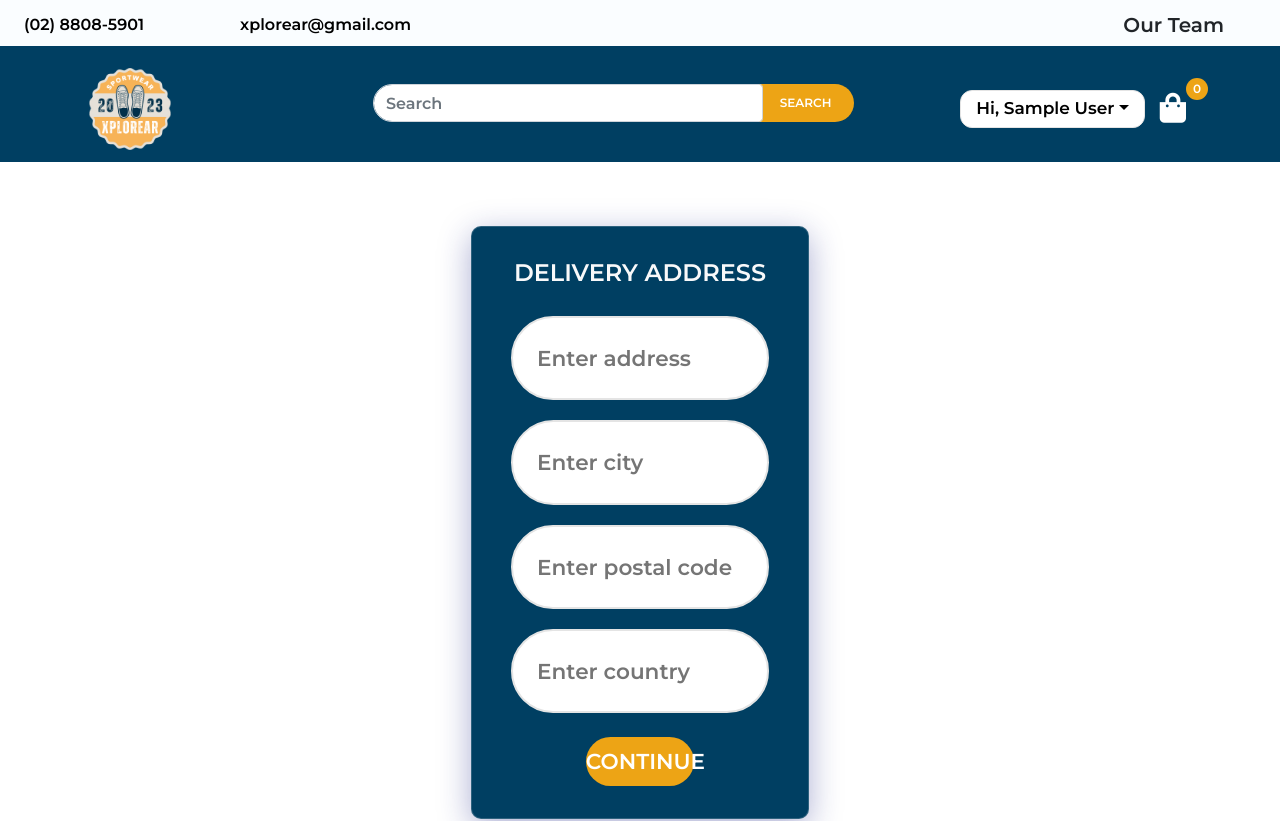
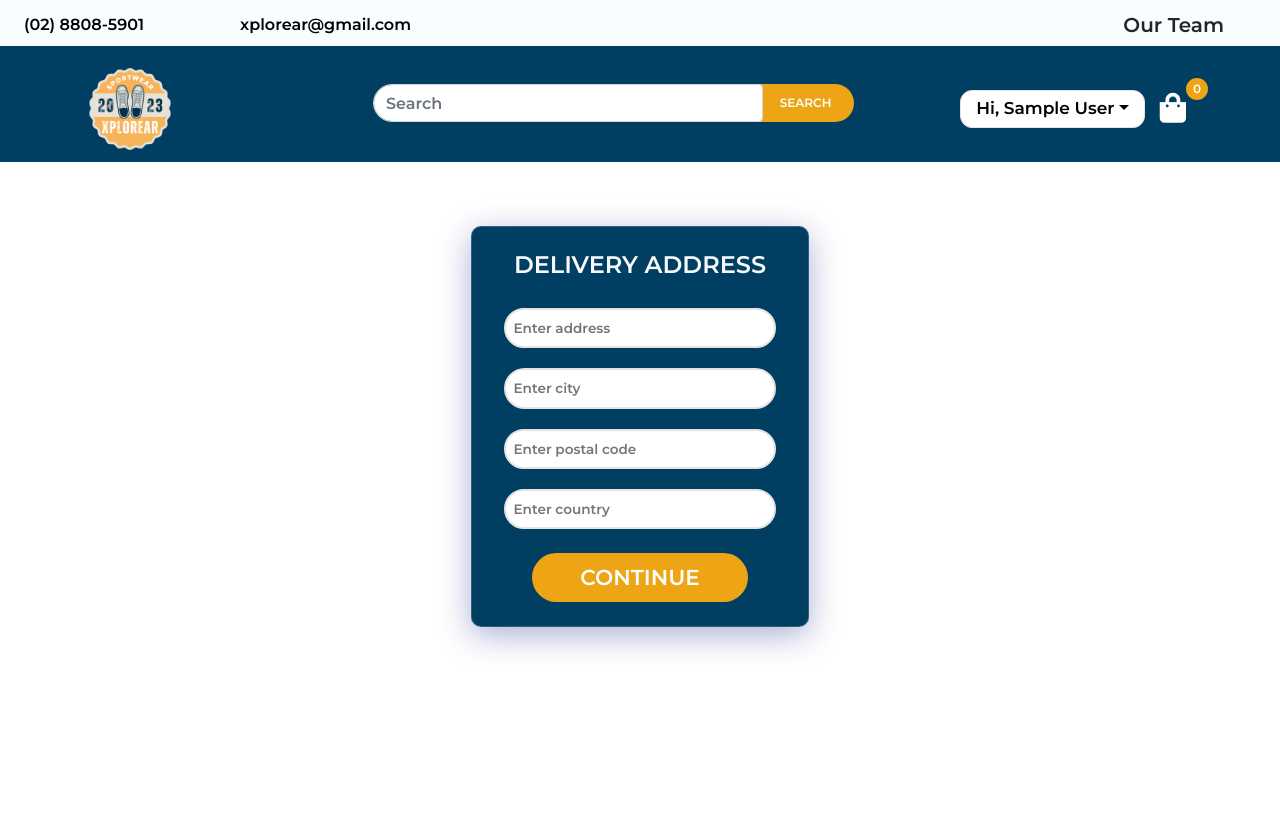
Before and after one commit to Masterkent11/Capstone-Project-File-Final, a React (Create React App) app in the folder clientfrontend/: page /shipping in a window 1280 px wide. Shown: the top 821 px of the page. Built offline with nearby package versions, Linux system fonts and the light colour scheme; sample sign-in values are in the browser's storage.

Commit message:
Update App.css
update shipping tab

```diff
--- a/clientfrontend/src/App.css
+++ b/clientfrontend/src/App.css
@@ -542,7 +542,7 @@ padding: 8vmin;
 }
 .Shipping{
   border-radius: 5px;
-  padding: 4vmin 4vmin 4vmin;
+  padding: 3vmin 3vmin 3vmin;
   background: #003F62;
   box-shadow: 0 8px 32px 0 rgba( 31, 38, 135, 0.37 );
   backdrop-filter: blur( 4px );
@@ -574,12 +574,12 @@ padding: 8vmin;
 }
 .Shipping input{
   width: 95%;
-  padding: 3vmin 3vmin;
+  padding: 1vmin 1vmin;
   margin-top: 2.5vmin;
   border: 2px solid #e4e4e4;
   border-radius: 10vmin;
   color: black;
-  font-size: 2.7vmin;
+  font-size: 1.7vmin;
 }
 .RegisterForm input {
   width: 90%;
@@ -644,8 +644,8 @@ padding: 8vmin;
   border-radius: 10vmin;
   text-transform: uppercase;
   color: white;
-  font-size: 2.7vmin;
-
+  font-size: .7vmin;
+  width: 75%;
 }
 .RegisterForm button{
   width: 40%;
```
